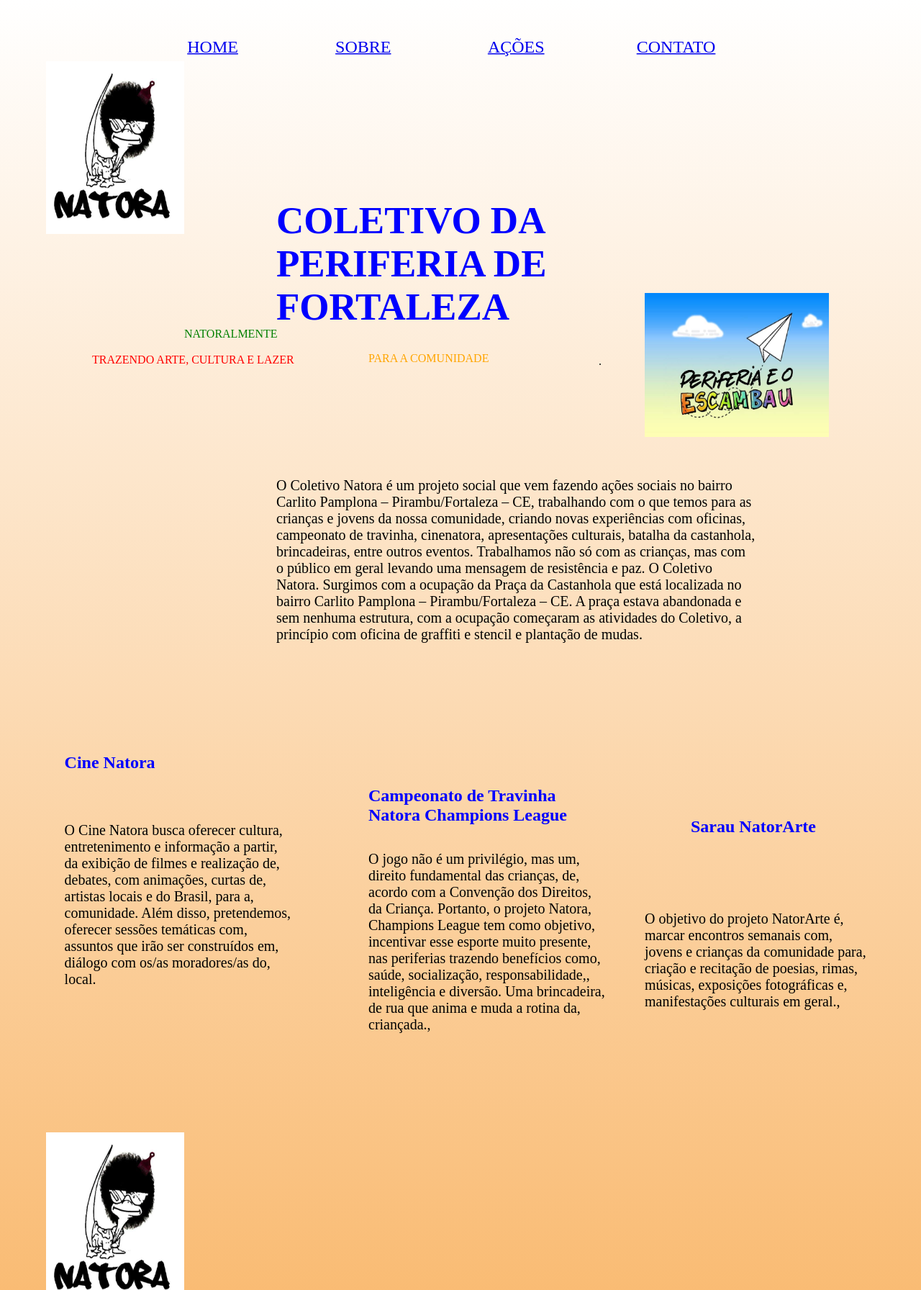
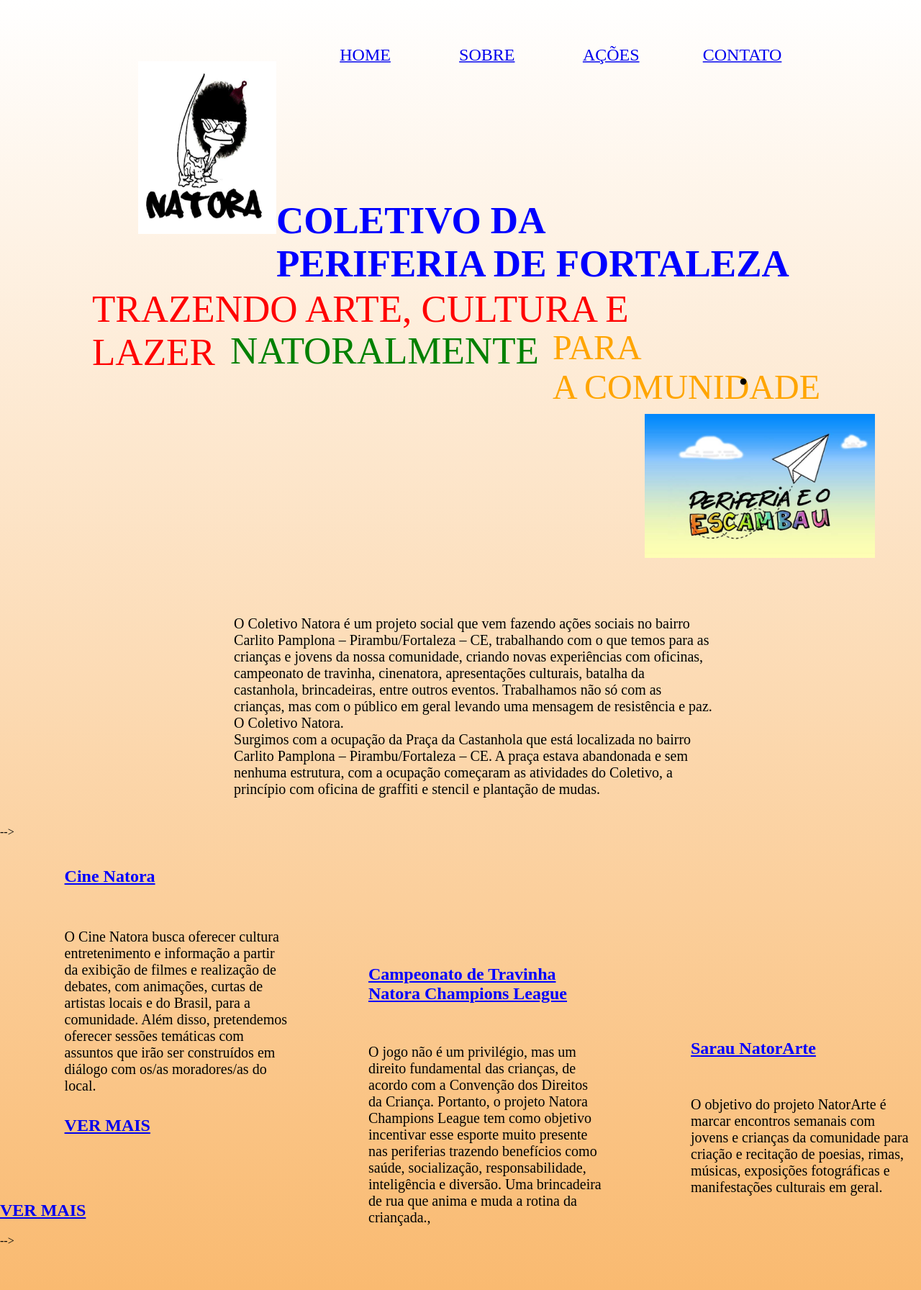
Before and after one commit to pamelasantospzr/natora, a plain HTML site: page index.html in a window 1280 px wide. Shown: the top 1792 px of the page at 72% size. Drawn offline with Linux system fonts and the light colour scheme.

Commit message:
atualizando

```diff
--- a/index.html
+++ b/index.html
@@ -7,8 +7,8 @@
  <title>notora</title>
 </head>
 <body>
-	<header id="HOME">
-		<nav >
+ <header >
+  <nav id="HOME">
      <ul class="menu">
         <li><a href="#HOME" target="black"> HOME</a></li>
         <li><a href="#SOBRE" target="black"> SOBRE</a></li>
@@ -17,81 +17,78 @@
      </ul>
   </nav>
          <img src="Assets/natora%20logo.jpg" class="img1">
-
-			<h1 class="text1">
-					<h1 class="p1">COLETIVO DA PERIFERIA  DE FORTALEZA</h1>
+         <h1 class="p1">COLETIVO DA <br> PERIFERIA  DE FORTALEZA</h1>
          <p class="p2">TRAZENDO ARTE, CULTURA E  LAZER</p>
          <p class="p3"> NATORALMENTE </p>
-					<p class="p4">PARA A COMUNIDADE</p>
+         <p class="p4">PARA <br> A COMUNIDADE</p>
          <p class="p5">.</p>
-				</h1>
          <img src="Assets/17522754_222550201560153_6766633470575222121_n.jpg" class="img2" >
  </header>
   <main>
    <section >
+            <p id="SOBRE" class="text2">
+             O Coletivo Natora é um projeto social que vem fazendo ações sociais no bairro<br>
+             Carlito Pamplona – Pirambu/Fortaleza – CE, trabalhando com o que temos para as<br>
+             crianças e jovens da nossa comunidade, criando novas experiências com oficinas,<br>
+             campeonato de travinha, cinenatora, apresentações culturais, batalha da<br>
+             castanhola, brincadeiras, entre outros eventos. Trabalhamos não só com as<br>
+             crianças, mas com o público em geral levando uma mensagem de resistência e paz.<br>
+             O Coletivo Natora.<br>
 
-						<p id="SOBRE" class="text2">
-							O Coletivo Natora é um projeto social que vem fazendo ações sociais no bairro
-							Carlito Pamplona – Pirambu/Fortaleza – CE, trabalhando com o que temos para as
-							crianças e jovens da nossa comunidade, criando novas experiências com oficinas,
-							campeonato de travinha, cinenatora, apresentações culturais, batalha da
-							castanhola, brincadeiras, entre outros eventos. Trabalhamos não só com as
-							crianças, mas com o público em geral levando uma mensagem de resistência e paz.
-							O Coletivo Natora.
-
-							Surgimos com a ocupação da Praça da Castanhola que está localizada no bairro
-							Carlito Pamplona – Pirambu/Fortaleza – CE. A praça estava abandonada e sem
-							nenhuma estrutura, com a ocupação começaram as atividades do Coletivo, a
-							princípio com oficina de graffiti e stencil e plantação de mudas.
+             Surgimos com a ocupação da Praça da Castanhola que está localizada no bairro<br>
+             Carlito Pamplona – Pirambu/Fortaleza – CE. A praça estava abandonada e sem<br>
+             nenhuma estrutura, com a ocupação começaram as atividades do Coletivo, a<br>
+             princípio com oficina de graffiti e stencil e plantação de mudas.<br>
              </p>
    </section>
-
         <div id="AÇÕES">
-					<h2 class="text3">Cine Natora</h2>
-					<p class="a">O Cine Natora busca oferecer cultura,<br>
-						entretenimento e informação a partir,<br>
-						da exibição de filmes e realização de,<br>
-						debates, com animações, curtas de,<br>
-						artistas locais e do Brasil, para a,<br>
-						comunidade. Além disso, pretendemos,<br>
-						oferecer sessões temáticas com,<br>
-						assuntos que irão ser construídos em,<br>
-						diálogo com os/as moradores/as do,<br>
+           <h2 class="text3"> <u>Cine Natora </u></h2>
+           <p class="a">O Cine Natora busca oferecer cultura<br>
+            entretenimento e informação a partir<br>
+            da exibição de filmes e realização de<br>
+            debates, com animações, curtas de<br>
+            artistas locais e do Brasil, para a<br>
+            comunidade. Além disso, pretendemos<br>
+            oferecer sessões temáticas com<br>
+            assuntos que irão ser construídos em<br>
+            diálogo com os/as moradores/as do<br>
             local.<br>
            </p>
-					<h2 class="text4">Campeonato de Travinha<br>
-						Natora Champions League</h2>
+           <h2 class="v1"> <a href="#VER MAIS"  target="black">VER MAIS </a></h2>  -->
+           <h2 class="text4"><u> Campeonato de Travinha<br>
+            Natora Champions League</u></h2>
            <p class="b">
-					O jogo não é um privilégio, mas um,<br>
-					direito fundamental das crianças, de,<br>
-					acordo com a Convenção dos Direitos,<br>
-					da Criança. Portanto, o projeto Natora,<br>
-					Champions League tem como objetivo,<br>
-					incentivar esse esporte muito presente,<br>
-					nas periferias trazendo benefícios como,<br>
-					saúde, socialização, responsabilidade,,<br>
-					inteligência e diversão. Uma brincadeira,<br>
-					de rua que anima e muda a rotina da,<br>
+           O jogo não é um privilégio, mas um<br>
+           direito fundamental das crianças, de<br>
+           acordo com a Convenção dos Direitos<br>
+           da Criança. Portanto, o projeto Natora<br>
+           Champions League tem como objetivo<br>
+           incentivar esse esporte muito presente<br>
+           nas periferias trazendo benefícios como<br>
+           saúde, socialização, responsabilidade,<br>
+           inteligência e diversão. Uma brincadeira<br>
+           de rua que anima e muda a rotina da<br>
            criançada.,<br>
            </p>
+            <h2 class="v2"> <a href="#VER MAIS"  target="black"> VER MAIS </a></h2> -->
            <h2 class="text5">
-						Sarau NatorArte
+            <u>Sarau NatorArte</u>
            </h2>
            <p class="c">
-					O objetivo do projeto NatorArte é,<br>
-					marcar encontros semanais com,<br>
-					jovens e crianças da comunidade para,<br>
+           O objetivo do projeto NatorArte é<br>
+           marcar encontros semanais com<br>
+           jovens e crianças da comunidade para<br>
            criação e recitação de poesias, rimas,<br>
-					músicas, exposições fotográficas e,<br>
-					manifestações culturais em geral.,<br>
+           músicas, exposições fotográficas e<br>
+           manifestações culturais em geral.<br>
            </p>
+            <h2 class="v3"> <a href="#VER MAIS" target="black"> VER MAIS</a></h2>
         </div>
-				<div></div>
    </section>
   </main>
-	<footer id="CONTATO">
-	<img src="Assets/natora logo.jpg" class="img3">
-				<p class="d">coletivonatora1@gmail.com
+    <footer>
+     <img  id="CONTATO" src="Assets/natora logo.jpg" class="img3">
+      <p class="d">coletivonatora1@gmail.com<br>
       (85) 9 9911-3101</p>
       <a href="https://pt-br.facebook.com/coletivonatora/" target="black" ><img src="Assets/Natora-Facebook.svg" alt="Notora fecebook" class="face"></a>
       <a href="https://www.youtube.com/watch?v=q_eoEPi0iBI" target="black"><img src="Assets/Natora-Youtube.svg" alt="Natora-Youtube" class="yout"></a>
--- a/style.css
+++ b/style.css
@@ -11,23 +11,22 @@ body{
 	align-items: center;
 	justify-content: center;
 	position: fixed;
-	top: -3%;
+	top: -2%;
 	left: 15%;
 	width: 50%
 	color:black;
-	padding: 0;
-	margin: 0;
+	line-height: 31.2px;
+	letter-spacing: 0.0em;
+	left: 30%;
 	z-index: 4;
 
 }
 ul li{
-	padding: 0% 0,10%;
+	padding: 0%, 0,5%;
 	display: inline;
-	margin: 80px;
-	color: black;
+	margin: 60px;
 	top: -400%;
-	left: -20%;
-	/*display: inline;*/
+	left: 40%;
 	list-style:none;
 }
 
@@ -41,17 +40,7 @@ nav ul li{
 	top: -400%;
 	left: -10%;*/
 }
-/*nav ul li a{
-	font-family: 'Catamaran', sans-serif;
-	font-weight: 300;
-	font-size: 19px;
-	color: rgb(249, 249, 249);
-	text-transform: uppercase;
-	text-align: left;
-	line-height: 22.8px;
-	letter-spacing: 0em;
-	text-decoration: none;
-}*/
+
 header,section,div{
 	background-color: #000;
 	background-color: grey;
@@ -61,6 +50,7 @@ header, section{
 position: relative;
 }
 .img1{
+	margin-left: 10%;
 	width:15%;
 	height: 30%;
 	position: relative;
@@ -73,22 +63,21 @@ position: relative;
 
 }
 .text1{
-	width: 30%;
+	width: 40%;
 	height: 20%;
-	position: fixed;
+	position: absolute;
 	text-indent: 50px
 	justify-content:center;
-	padding:15%;
 	font-family:
-	top: 2%;
+	top: 100%;
 	display: flex;
 	align-items: center;
 
 }
 
 .p1{
-	;
-	width: 52%;
+ 	font-size: 3.0em;
+	width: 60%;
 	position: relative;
 	color:blue;
 	top: 50%;
@@ -96,77 +85,71 @@ position: relative;
 	font-size: 53px;
 
 }
-.P2{
+.p2{
+	font-size: 53px;
+	width: 60%;
 	position: relative;
 	color:red;
-	top: 50%;
+	top: -50px;
 	left: 10%;
 }
 .p3{
+	font-size: 53px;
 	position: relative;
 	color:green;
-	top: -70px;
-	left: 20%;
+	top: -165px;
+	left: 25%;
 }
 .p4{
+
+	font-size: 3em;
 	position: relative;
 	color:orange;
-	top: -70px;
-	left: 40%;
+	top: -280px;
+	left: 60%;
 }
-.p5{
+.p5{width: 10%;
+	font-size: 73px;
 	position: relative;
 	color:black;
-	top: -100px;
-	left: 65%;
+	top: -450px;
+	left: 80%;
 }
 .img2{
-	width:20%;
+	width:25%;
 	height: 25%;
 	position: relative;
 	justify-content: center;
 	align-items: center;
 	padding-top:0%;
-	top: -220px;
+	top: -500px;
 	left: 70%;
 }
+
 .text2{
 	width:52%;
 	height: 15%;
+	text-align: left;
 	position: relative;
 	font-family:;
 	font-size: 20px;
 	justify-content: center;
 	align-items: center;
 	padding-top:20%;
-	top: -440px;
-	left: 30%;
-
-}
-nav{
-/*	width:200%;
-	height: 1%;
-	position: fixed;
-	background-color:;
-	padding:5%;
-	top: 0;
-	display: flex;
-	justify-content: space-around;
-	align-items: center;*/
+	top: -450px;
+	left: 35%;
 
 }
 
-
 section{
+	height: 5px;
+	width:0 %;
+	margin: -32%;
 	justify-content: center;
 	align-items: center;
-	padding-top:%;
-	top: px;
-	height: 5px;
-	width: %;
-	 color: #000000;
-	 background-image:
+	color: #000000;
 }
+
 .text3{
 	width: ;
 	height: 15%;
@@ -176,7 +159,7 @@ section{
 	font-family: ;
 	color: blue;
 	padding-top: 5%;
-	top: 110px;
+	top: 640px;
 	left: 07%;
 
 }
@@ -189,9 +172,16 @@ section{
 	justify-content: center;
 	align-items: center;
 	padding-top:20%;
-	top: -190px;
+	top: 330px;
 	left: 7%;
 
+}
+.v1{
+
+	position: relative;
+	color: red;
+	top:450px ;
+    left:7% ;
 }
 .text4{
 	width: ;
@@ -202,22 +192,23 @@ section{
 	font-family: ;
 	color: blue;
 	padding-top:70px;
-	top: -450px;
+	top: 85px;
 	left: 40%;
 
 
 }
+
 .b{
-	width%;
-	height: %;
+
 	position: relative;
 	font-family:"Anton";
 	font-size: 20px;
 	justify-content: center;
 	align-items: center;
 	padding-top:%;
-	top:-500px;
+	top:55px;
 	left:40%;
+
 
 }
 .text5{
@@ -229,7 +220,7 @@ section{
 	font-family: ;
 	color: blue;
 	padding-top:70px;
-	top: -890px;
+	top: -380px;
 	left: 75%;
 
 }
@@ -242,8 +233,8 @@ section{
 	justify-content: center;
 	align-items: center;
 	padding-top:%;
-	top: -900px;
-	left:70%;
+	top:-440px;
+	left:75%;*/
 }
 .img3{
 	width:15%;
@@ -252,17 +243,18 @@ section{
 	justify-content: center;
 	align-items: center;
 	padding-top:0%;
-	top: -750px;
-	left: 5%;
+	top: -350px;
+	left: 30%;
 }
 .d{
-	font-family: ;
-	font-size: 29.3px;
+
+	font-family:;
+	font-size: 40.3px;
+	position: relative;
 	font-style: normal;
-	/*text-align: left;*/
 	color: rgb(0,0,0);
-	top: 0%;
-	left: 10%;
+	top: -350px;
+	left: 29%;
 }
 .face{
 	width:15%;
@@ -270,9 +262,10 @@ section{
 	position: relative;
 	justify-content: center;
 	align-items: center;
+	display:
 	padding-top:0%;
-	top: -750px;
-	left: 5%;
+	top: -400px;
+	left: 20%;
 }
 .yout{
 	width:15%;
@@ -281,8 +274,8 @@ section{
 	justify-content: center;
 	align-items: center;
 	padding-top:0%;
-	top: -750px;
-	left: 5%;
+	top: -400px;
+	left: 20%;
 }
 .insta{
 	width:15%;
@@ -291,6 +284,6 @@ section{
 	justify-content: center;
 	align-items: center;
 	padding-top:0%;
-	top: -750px;
-	left: 5%;
+	top: -400px;
+	left: 20%;
 }
--- /dev/null
+++ b/video.html
@@ -0,0 +1,84 @@
+<!DOCTYPE >
+<html lang="pt-br">
+<head>
+	<link rel="shortcut icon" href="Assets/Natora-Logo.png">
+ 	<meta charset="utf-8">
+ 	<title>notora</title>
+</head>
+<body>
+	<header>
+		<nav id="HOME">
+	     	<ul class="menu">
+	        	<li><a href="#HOME" target="black"> HOME</a></li>
+	        	<li><a href="#SOBRE" target="black"> SOBRE</a></li>
+	        	<li><a href="#AÇÕES" target="black"> AÇÕES</a></li>
+	        	<li><a href="#CONTATO" target="black">CONTATO</a></li>
+	    	 </ul>
+	  	</nav>
+  	</header>
+  	<main>
+  		<section>
+  			<h1>Sarau NatorArte</h1>
+  			<iframe width="654" height="380" src="https://www.youtube.com/embed/q_eoEPi0iBI" frameborder="0" allowfullscreen></iframe>
+  		</section>
+  	</main>
+  	<style type="text/css">
+  	body{
+  	margin:  0;
+	padding: 0;
+	background-color: pink;
+	background: -webkit-linear-gradient(top,rgb(255, 255, 255),rgb(246, 146, 30));
+  	}
+
+
+  	.menu{
+	display: flex;
+	flex-direction: row;
+	align-items: center;
+	justify-content: center;
+	position: fixed;
+	top: 5%;
+	width: 50%;
+	color:black;
+	left: 22%;
+	z-index: 4;
+	}
+
+	ul li{
+	display: inline;
+	margin: 40px;
+	top: -400%;
+	left: 30%;
+	list-style:none;
+	}
+
+	nav ul li{
+	transform: scale(1.5);
+	}
+	main{
+		display: flex;
+		justify-content: center;
+		align-items: center;
+	}
+	section{
+		display: flex;
+		justify-content: center;
+		align-items: center;
+		flex-direction: column;
+		color:#fff;
+		margin-top: 15%;
+		background-color: rgb(240, 90, 36);
+		width: 60%;
+		height: 60%;
+		padding: 2%;
+	}
+	section h1{
+		margin-left: -62%;
+		margin-top: -5%;
+		padding-top: 3%;
+	}
+
+  	</style>
+
+</body>
+</html>
```
Also changed, not shown: 2 other files. Lines whose indentation alone changed are shown as unchanged.
